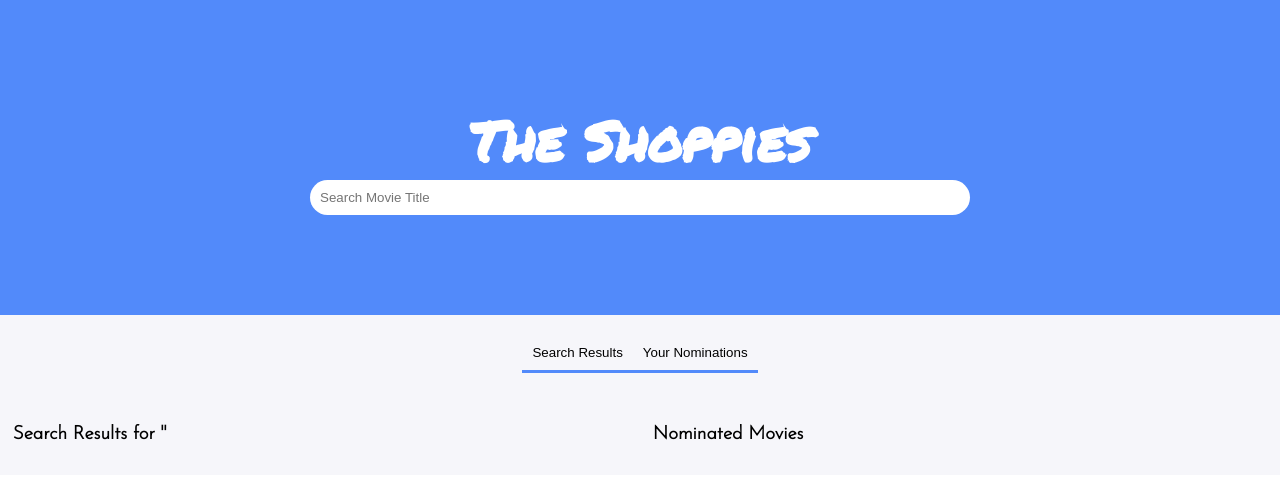
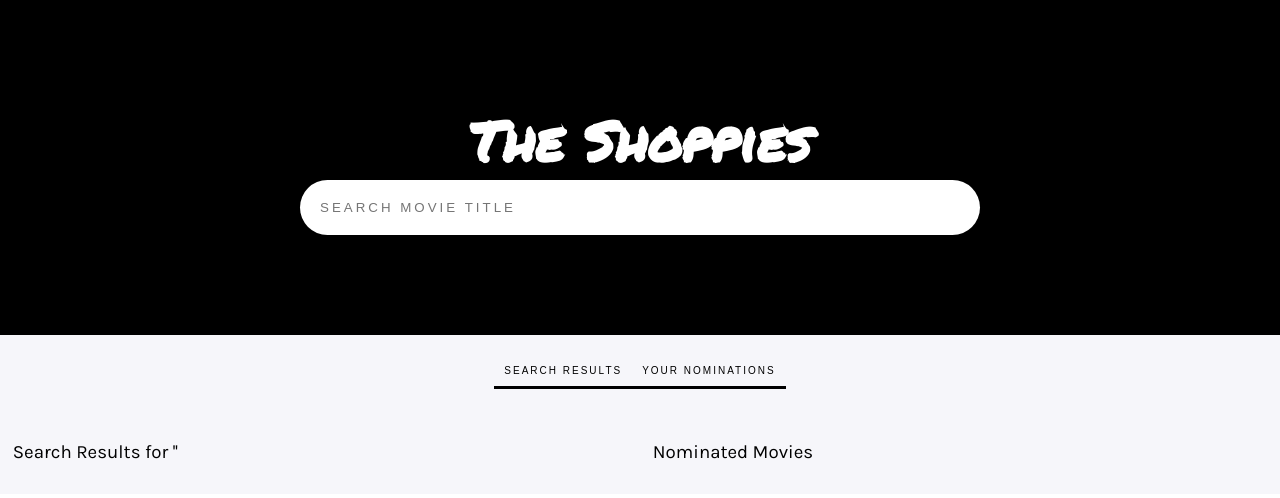
Before and after one commit to aarthiganesh/the-shoppies, a React (Create React App) app: page / in a window 1280 px wide. Shown: the top 498 px of the page. Built offline with nearby package versions, Linux system fonts and the light colour scheme; no server answers.

Commit message:
styling changes and adding poster images

```diff
--- a/public/index.html
+++ b/public/index.html
@@ -24,7 +24,7 @@
       work correctly both with client-side routing and a non-root public URL.
       Learn how to configure a non-root public URL by running `npm run build`.
     -->
-    <title>React App</title>
+    <title>The Shoppies</title>
   </head>
   <body>
     <noscript>You need to enable JavaScript to run this app.</noscript>
--- a/src/App.css
+++ b/src/App.css
@@ -1,5 +1,6 @@
 @import url('https://fonts.googleapis.com/css2?family=Permanent+Marker&display=swap');
-@import url('https://fonts.googleapis.com/css2?family=Josefin+Sans:wght@300&display=swap');
+/* @import url('https://fonts.googleapis.com/css2?family=Josefin+Sans:wght@300;400&display=swap'); */
+@import url('https://fonts.googleapis.com/css2?family=Josefin+Sans:wght@300;400&family=Karla:wght@300;400&display=swap');
 
 .App {
   padding:0;
@@ -7,6 +8,11 @@
   background-color: #F6F6FA;
 }
 
+header{
+  text-align: center;
+}
+
+/* Text */
 h1{
   font-family: 'Permanent Marker';
   color: white;
@@ -16,15 +22,14 @@ h1{
 }
 
 h2, h3, h4{
-  font-family: 'Josefin Sans', sans-serif;
+  /* font-family: 'Josefin Sans', sans-serif; */
+  font-family: 'Karla', sans-serif;
+  font-weight: 400;
 }
 
-header{
-  text-align: center;
-}
-
+/* Search */
 .search{
-  background: #528AFA;
+  background: black;
   text-align: center;
   padding: 100px 0 100px 0;
 }
@@ -44,15 +49,25 @@ header{
   width: 100%;
 }
 
+#search-bar{
+  /* font-family: 'Josefin Sans', sans-serif; */
+  font-weight: 400;
+  text-transform: uppercase;
+  padding: 20px;
+  border-radius: 500px;
+  border: none;
+  width: 50%;
+  letter-spacing: 3px;
+}
+
 #test{
   display: flex;
 }
-
+/* Movie Card */
 .movie{
   background-color: white;
   width: 28%;
   border-radius: 10px;
-  padding: 10px;
   margin: 1%;
   text-align: center;
   block-size: fit-content;
@@ -66,6 +81,17 @@ header{
 .movie-title{
   color: rgb(32, 32, 32);
 }
+
+.movie-poster{
+  width: 100%;
+  border-radius: 10px 10px 0 0;
+}
+
+.movie-desc{
+  padding: 10px;
+}
+
+/* Buttons */
 
 .btn-nominate{
   padding:10px;
@@ -90,19 +116,6 @@ header{
   cursor: pointer;
 }
 
-
-
-#search-bar{
-  padding: 10px;
-  border-radius: 20px;
-  border: none;
-  width: 50%;
-}
-
-.section-title{
-  width: 100%;
-}
-
 .btn-remove{
   padding: 10px;
   color: #ffffff;
@@ -118,6 +131,14 @@ header{
   background-color: rgb(199, 54, 54);
 }
 
+.section-title{
+  width: 100%;
+}
+
+
+
+/* Navbar */
+
 nav{
   margin: 20px 0 20px 0;
   text-align: center;
@@ -125,7 +146,12 @@ nav{
 
 .nav-link{
   padding: 10px;
+  font-weight: 400;
+  letter-spacing: 2px;
+  font-size: x-small;
+  text-transform: uppercase;
   background-color: transparent;
   border: none;
-  border-bottom: #528AFA solid 3px;
+  border-bottom: black solid 3px;
+  border-radius: none;
 }
--- a/src/App.js
+++ b/src/App.js
@@ -10,7 +10,7 @@ function App() {
   const [searchValue, setSearchValue] = useState('');
 
   const getMovieRequest = async (searchValue) => {
-		const url = `http://www.omdbapi.com/?apikey=30608635&type=movie&s=${searchValue}`;
+		const url = `http://www.omdbapi.com/?apikey=dd6d8910&type=movie&s=${searchValue}`;
 		const response = await fetch(url);
 		const responseJson = await response.json();
 
--- a/src/components/NominatedMovies.js
+++ b/src/components/NominatedMovies.js
@@ -6,6 +6,8 @@ const NominatedMovies = (props) => {
 		<>
 			{props.movies.map((movie,index) => (
 				<div className="movie">
+					<img src = {`http://img.omdbapi.com/?i=${movie.imdbID}&h=400&apikey=dd6d8910`} alt={movie.Title} className="movie-poster"></img>
+					<div className="movie-desc">
 						<h4 class="movie-title">
 							{movie.Title}
 						</h4>
@@ -17,6 +19,7 @@ const NominatedMovies = (props) => {
 						onClick={() => props.handleNominateClick(movie)}
 						>Remove</button>
 					</div>
+				</div>
 			))}
 		</>
 	);
--- a/src/components/SearchResults.js
+++ b/src/components/SearchResults.js
@@ -28,6 +28,12 @@ const SearchResults = (props) => {
 		<>
 			{props.movies.map((movie,index) => (
 				<div className="movie">
+					<img src = {`http://img.omdbapi.com/?i=${movie.imdbID}&h=400&apikey=dd6d8910`}
+					alt={movie.Title}
+					className="movie-poster"
+					// onError = {this.src=`img/fill.png`}
+					/>
+					<div className="movie-desc">
 						<h4 class="movie-title">
 							{movie.Title}
 						</h4>
@@ -35,10 +41,7 @@ const SearchResults = (props) => {
 							{movie.Year}
 						</p>
 						<NominateButton nominations={nominations} movie={movie} handleNominateClick={props.handleNominateClick}/>
-					{/* <button
-						name={movie.Title}
-						onClick={() => props.handleNominateClick(movie)}
-					>Nominate</button> */}
+					</div>
 				</div>
 			))}
 		</>
```
Also changed, not shown: src/img/fill.png (added), 1 other file (tests, documents, lock files or other folders). Lines whose indentation alone changed are shown as unchanged.
